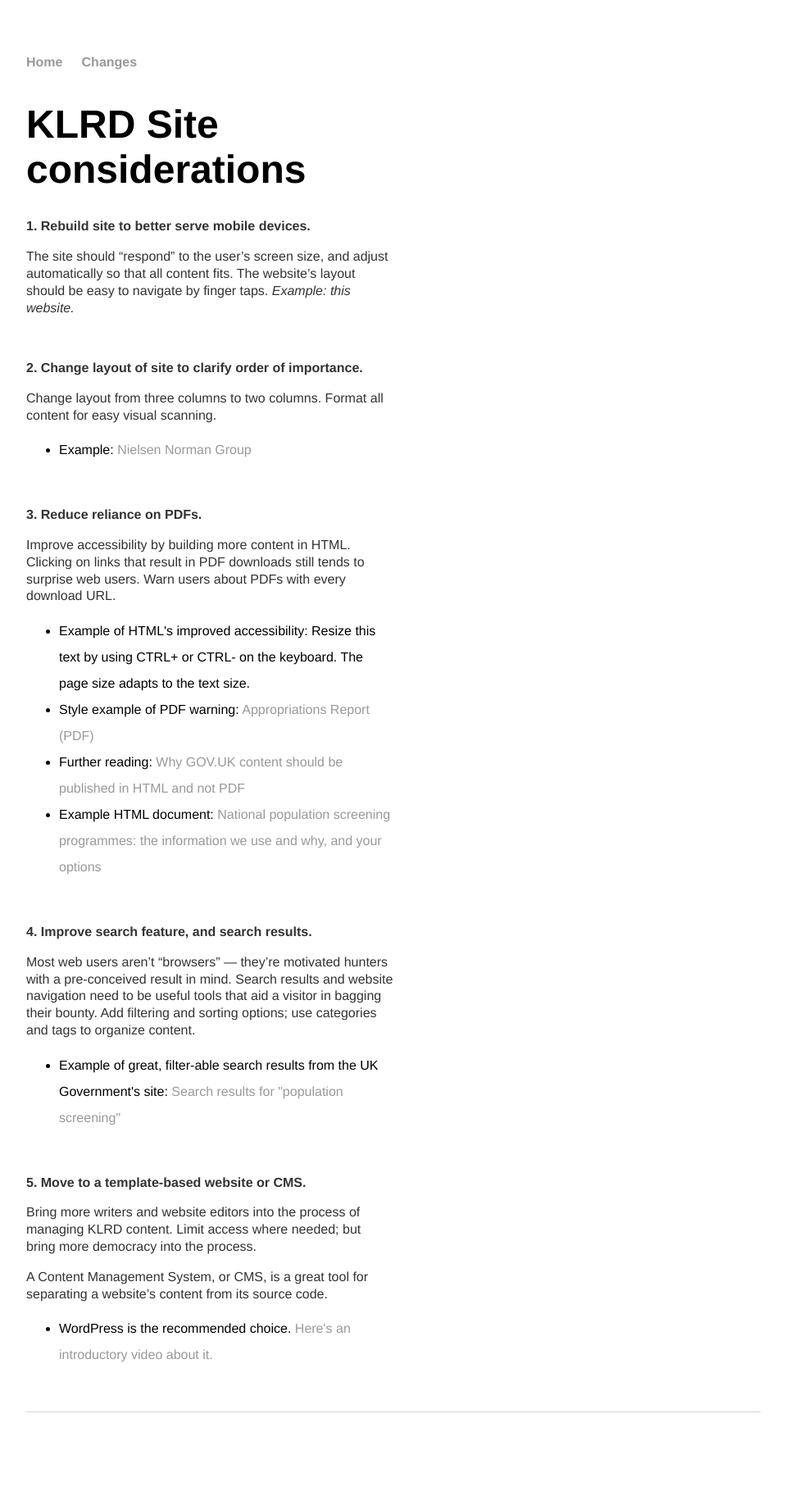
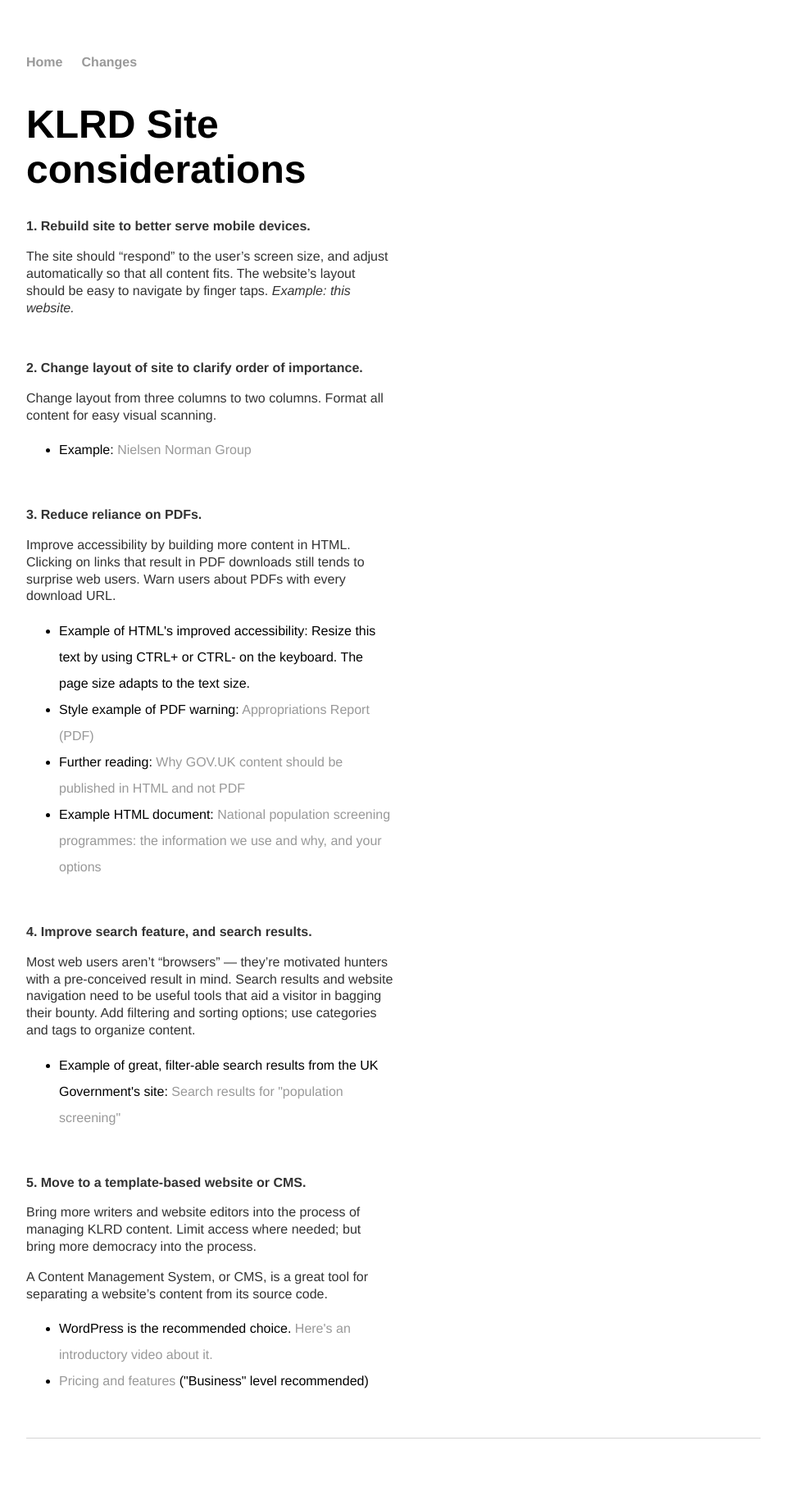
Before and after one commit to karlfun/karlfun.github.io, a Jekyll site: the page built from index.html, in a window 1280 px wide. Shown: the whole page at 82% size, without its empty margins (160-1119 px from the left). Built offline with Jekyll 4.4.1, drawn with Linux system fonts in a browser that asks for light colours; before the commit the page ends 1798 px from its top, so only the background shows below that.

Commit message:
add link to WP pricing

```diff
--- a/index.html
+++ b/index.html
@@ -43,6 +43,7 @@ title: Considerations for KLRD Website
 <p>A Content Management System, or CMS, is a great tool for separating a website’s content from its source code.
 <ul>
   <li>WordPress is the recommended choice. <a href="https://www.wp101.com/tutorial/what-is-wordpress/">Here's an introductory video about it.</a> </li>
+  <li><a href="https://wordpress.com/pricing/">Pricing and features</a> ("Business" level recommended)</li>
 </ul>
 </p>
 <p>&nbsp;</p>
```
